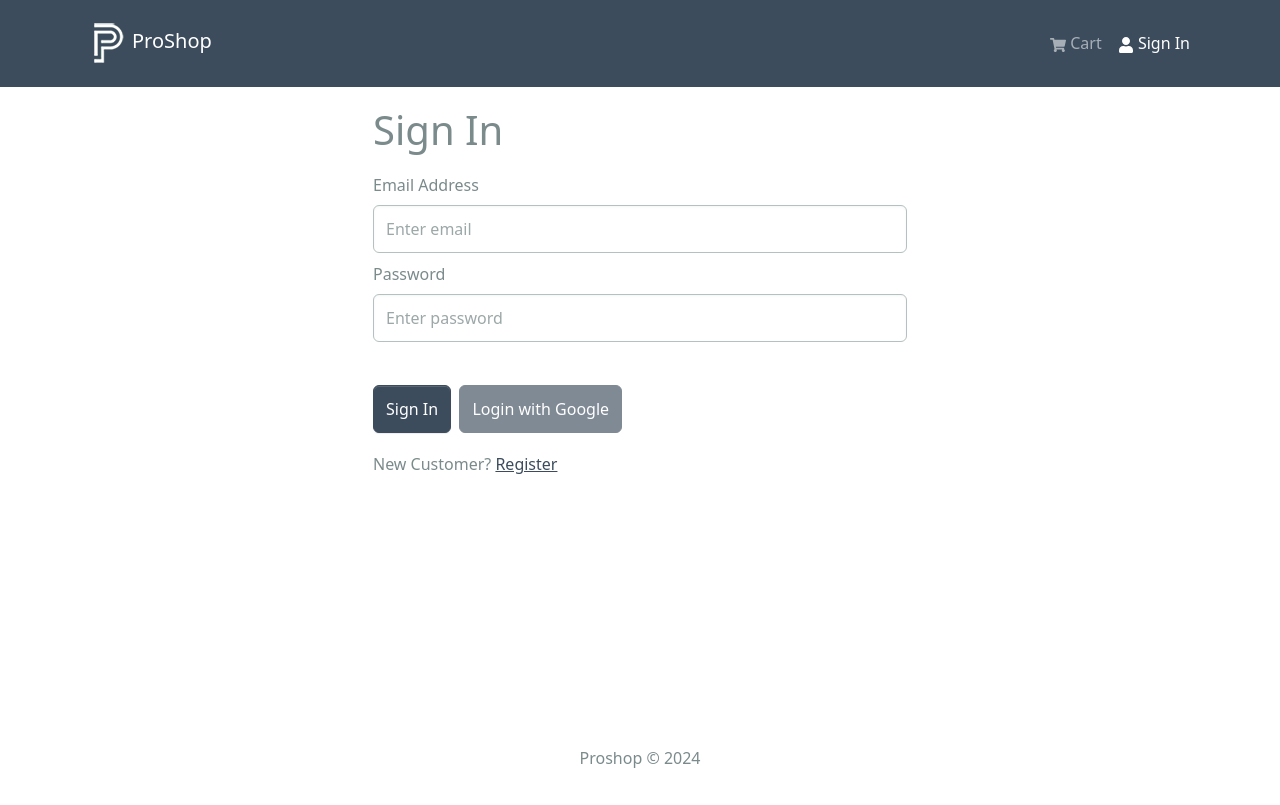
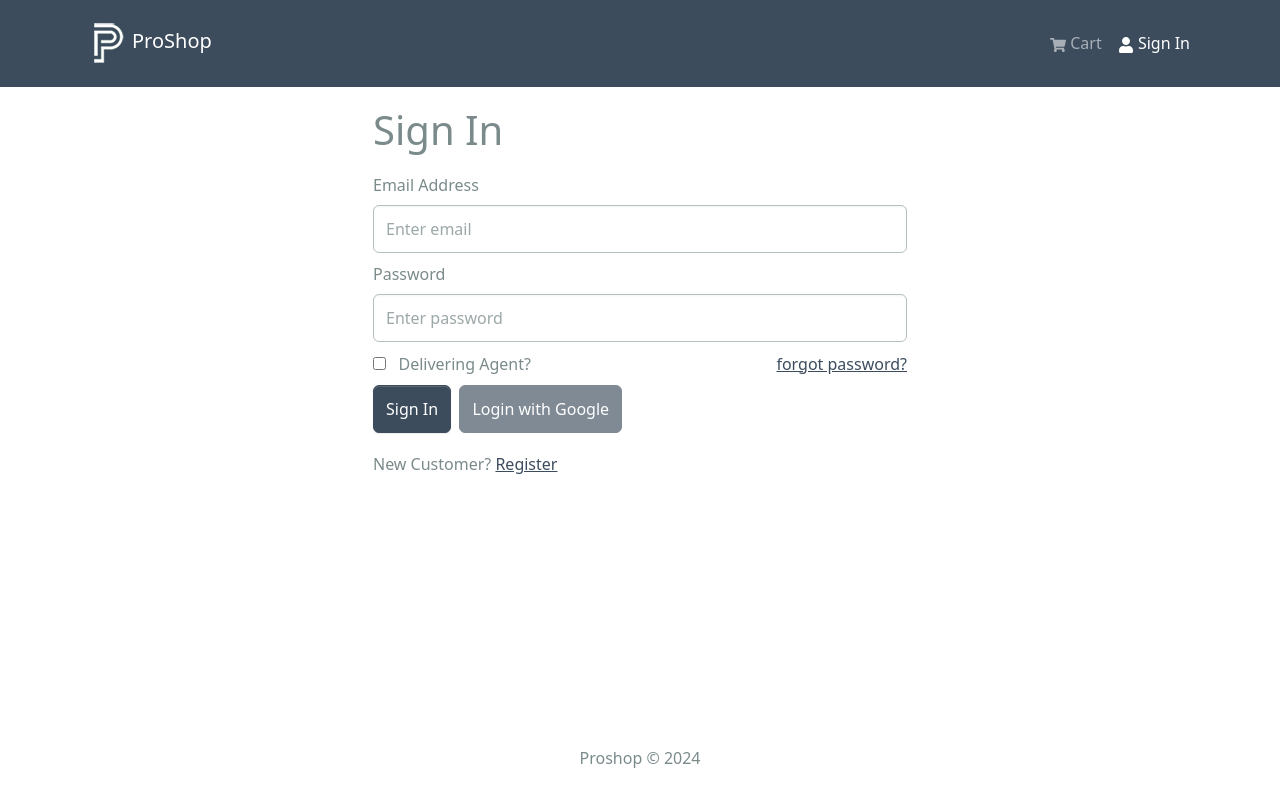
Before and after one commit to Utsavj06/proshop-front, a React (Create React App) app: page /login in a window 1280 px wide. Built offline with nearby package versions, Linux system fonts and the light colour scheme; no server answers.

Commit message:
add forget password button

```diff
--- a/src/screens/LoginScreen.jsx
+++ b/src/screens/LoginScreen.jsx
@@ -113,12 +113,12 @@ const LoginScreen = () => {
               onChange={(e) => setPassword(e.target.value)}
             ></Form.Control>
           </Form.Group>
-          {/* <input
+          <input
             type="checkbox"
             value={isDeliveryingAgent}
             onClick={() => setIsDeliveryingAgent(!isDeliveryingAgent)}
           />
-           &nbsp;&nbsp;&nbsp;<label>Delivering Agent?</label>
+          &nbsp;&nbsp;&nbsp;<label>Delivering Agent?</label>
           <a
             href="#"
             className="mb-1 float-end"
@@ -127,7 +127,6 @@ const LoginScreen = () => {
           >
             forgot password?
           </a>
-          */}
           <br />
           <div className="mt-2" />
           <Button disabled={loaginLoad} type="submit" variant="primary">
```
